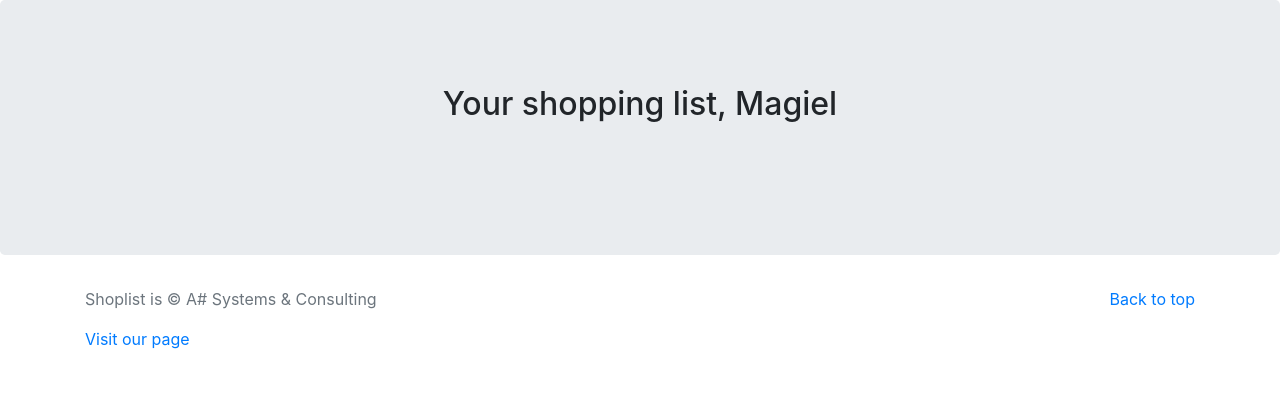
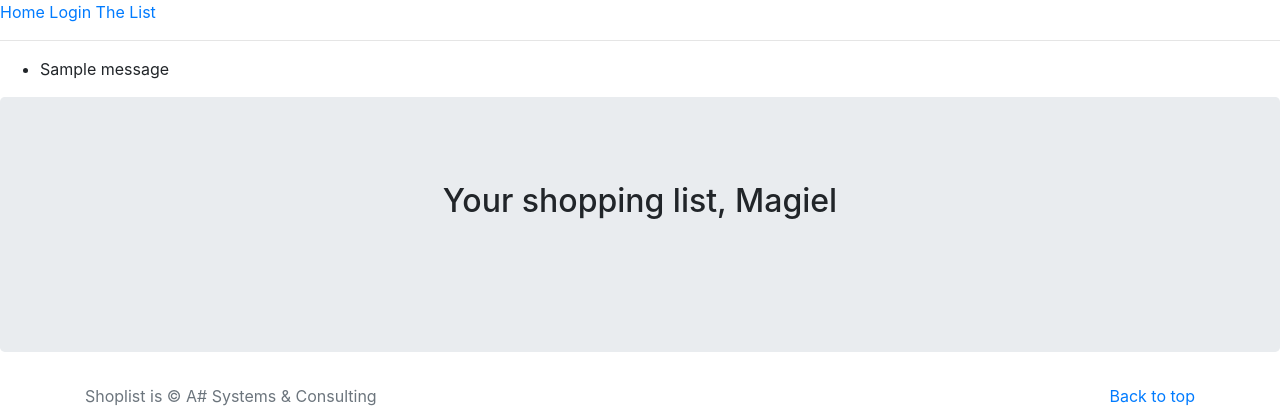
Before and after one commit to GitDietz/Shoplist, a Flask app: page / in a window 1280 px wide. Shown: the part 56-476 px from the top of the page. Run offline with Flask 2, Linux system fonts and the light colour scheme; one stand-in notice (Sample message) is shown; some libraries are stand-ins or nearby versions.

Commit message:
12Nov IM to Base

```diff
--- a/config.py
+++ b/config.py
@@ -1,4 +1,4 @@
 import os
 
 class Config(object):
-    SECRET_KEY = os.environ.get('SECRET_KEY') or 'you-will-not-guess'
+    SECRET_KEY = os.environ.get('SECRET_KEY') or 'you-will-guess-it'
--- a/loginapp.py
+++ b/loginapp.py
@@ -25,7 +25,7 @@ def login_alternate():
     form = LoginForm()
     if form.validate_on_submit():
         flash('login request for user {}, remember me = {}'.format(form.username.data, form.remember_me.data))
-        return redirect('/index')
+        return redirect(url_for('/index')) #use funtion name in url_for
     return render_template('login_alt.html',title = 'Sign In', form = form)
 
 
--- a/templates/base.html
+++ b/templates/base.html
@@ -58,6 +58,21 @@
         </header>
 
         <main>
+            <div>
+                <a href="{{ url_for('/index') }}"> Home </a>
+                <a href="{{ url_for('/login_alternate') }}"> Login </a>
+                <a href="{{ url_for('/list') }}"> The List </a>
+            </div>
+            <hr>
+                {% with messages = get_flashed_messages() %}
+                {% if messages %}
+                <ul>
+                    {% for message in messages %}
+                    <li>{{ message }}</li>
+                    {% endfor %}
+                </ul>
+                {% endif %}
+                {% endwith %}
             {% block main %}
             <section class="jumbotron text-center">
                     <div class="container">
--- a/templates/login_alt.html
+++ b/templates/login_alt.html
@@ -6,10 +6,16 @@
             <p>
                 {{ form.username.label }}<br>
                 {{ form.username(size=32) }}
+                {% for error in form.username.errors %}
+                <span style="color: red;">[{{ error }}]</span>
+                {% endfor %}
             </p>
             <p>
                 {{ form.password.label }}<br>
                 {{ form.password(size=32) }}
+                {% for error in form.password.errors %}
+                <span style="color: red;">[{{ error }}]</span>
+                {% endfor %}
             </p>
             <p>{{ form.remember_me() }} {{ form.remember_me.label }}</p>
             <p>{{ form.submit() }}</p>
```
